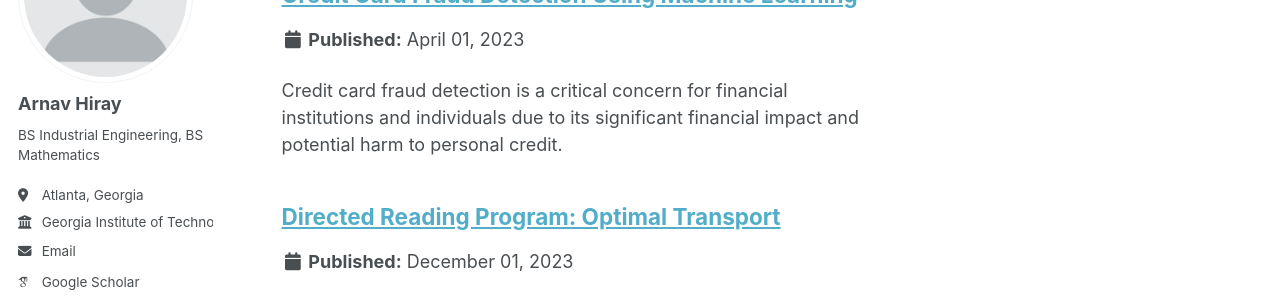
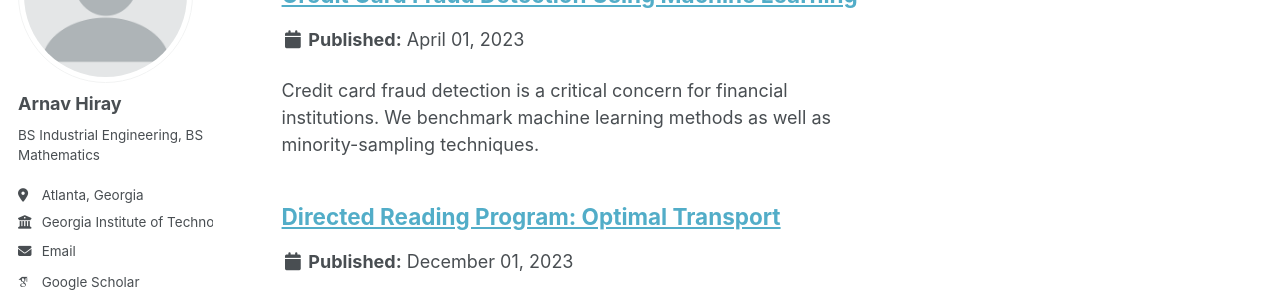
Before and after one commit to AHiray/AHiray.github.io, a Jekyll site: the page built from _pages/portfolio.html, in a window 1280 px wide and 1107 px high. Shown: the part 198-498 px from the top of the window. Built offline with Jekyll 4.4.1, drawn with Linux system fonts in a browser that asks for light colours; some web fonts are replaced.

Commit message:
Update 6740_fraud_detection.md

```diff
--- a/_portfolio/6740_fraud_detection.md
+++ b/_portfolio/6740_fraud_detection.md
@@ -1,6 +1,6 @@
 ---
 title: "Credit Card Fraud Detection Using Machine Learning"
-excerpt: "Credit card fraud detection is a critical concern for financial institutions and individuals due to its significant financial impact and potential harm to personal credit."
+excerpt: "Credit card fraud detection is a critical concern for financial institutions. We benchmark machine learning methods as well as minority-sampling techniques. "
 categories:
   - Projects
 tags:
```
